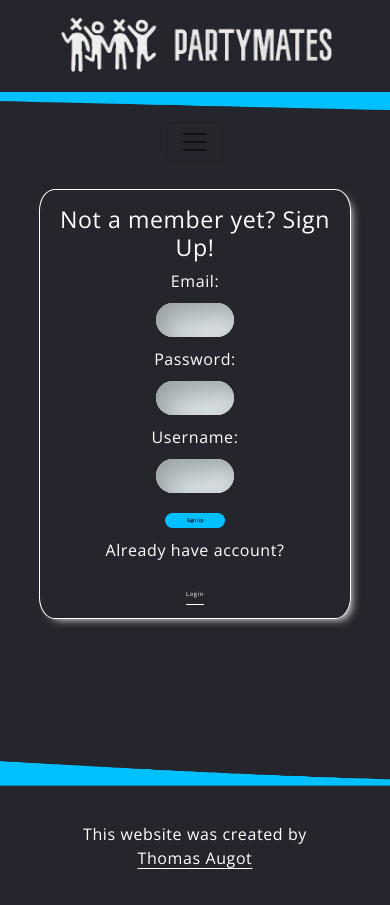
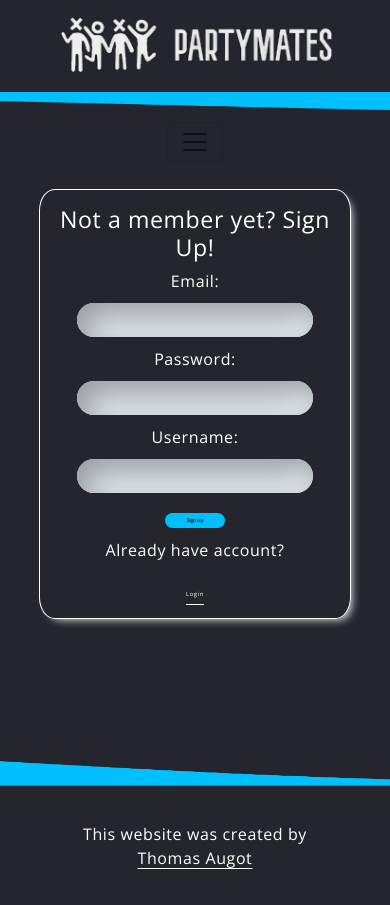
Before and after one commit to thomasaugot/app-partymates-client, a React (Create React App) app: page /signup in a window 390 px wide. Built offline with nearby package versions, Linux system fonts and the light colour scheme.

Commit message:
adjusting login/signup input responsiveness

```diff
--- a/src/pages/Login.css
+++ b/src/pages/Login.css
@@ -22,7 +22,7 @@
 }
 
 .LoginPage input {
-  width: 20vw;
+  width: 80%;
   border: none;
   padding: 5px 10px;
   margin: 10px 0;
--- a/src/pages/Signup.css
+++ b/src/pages/Signup.css
@@ -16,7 +16,7 @@
 }
 
 .SignupPage input {
-    width: 20vw;
+    width: 80%;
     border: none;
     padding: 5px 10px;
     margin: 10px 0;
```
